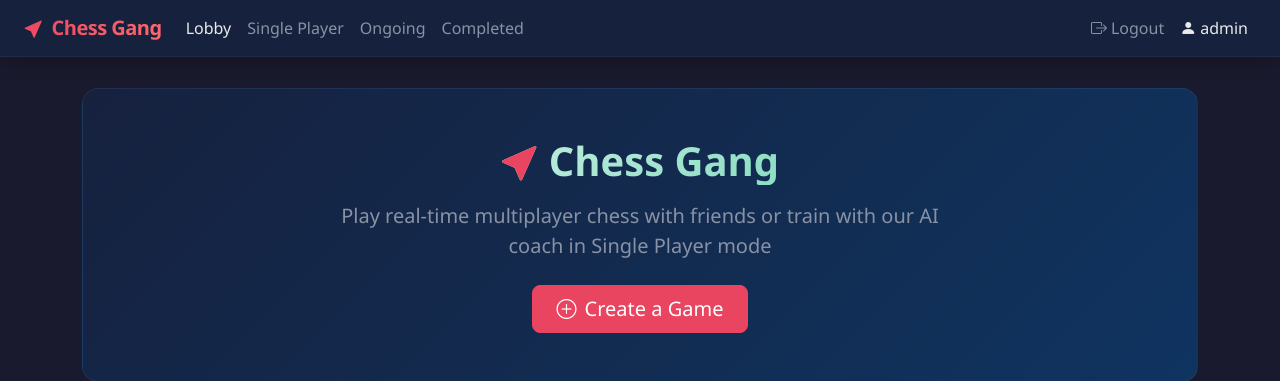
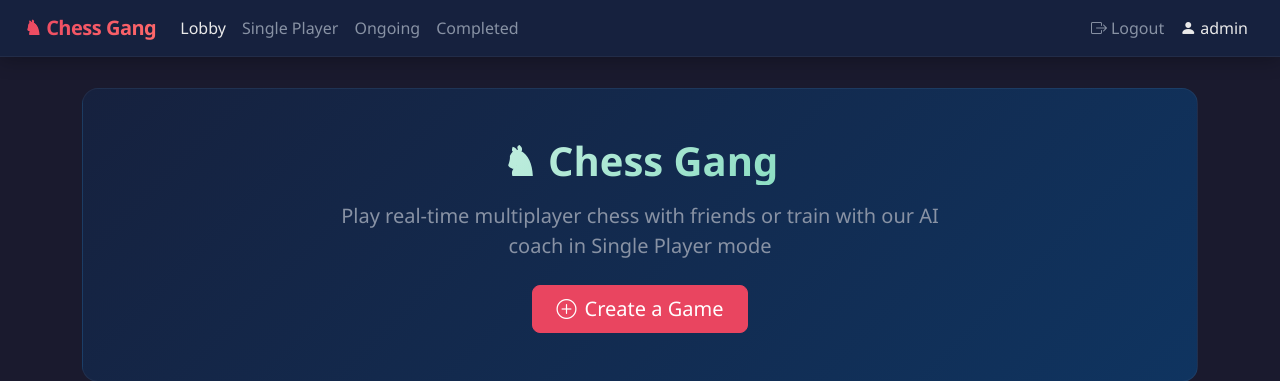
Before and after one commit to kevinjoseph61/chess, a Django app: page / in a window 1280 px wide. Shown: the top 381 px of the page. Run offline with Django 3.2, Linux system fonts and the light colour scheme; a user stored in the database is signed in; data comes from the database, SQL or seed files in the repository.

Commit message:
Replace cursor icon with chess knight piece in navbar and auth pages

```diff
--- a/game/templates/game/lobby.html
+++ b/game/templates/game/lobby.html
@@ -69,7 +69,7 @@
     <!-- Hero -->
     <div class="hero-section text-center">
       <h1 class="hero-title mb-3">
-        <i class="bi bi-cursor-fill me-2" style="-webkit-text-fill-color: var(--chess-highlight);"></i>Chess Gang
+        ♞ Chess Gang
       </h1>
       <p class="lead mb-4" style="color: var(--chess-muted); max-width: 600px; margin: 0 auto;">
         Play real-time multiplayer chess with friends or train with our AI coach in Single Player mode
--- a/game/templates/layout.html
+++ b/game/templates/layout.html
@@ -78,7 +78,7 @@
     <nav class="navbar navbar-expand-lg fixed-top">
       <div class="container-fluid px-4">
         <a class="navbar-brand" href="/">
-          <i class="bi bi-cursor-fill me-2"></i>Chess Gang
+          ♞ Chess Gang
         </a>
         <button class="navbar-toggler" type="button" data-bs-toggle="collapse" data-bs-target="#mainNav">
           <span class="navbar-toggler-icon"></span>
--- a/game/templates/registration/login.html
+++ b/game/templates/registration/login.html
@@ -61,7 +61,7 @@
       <form method="post" action="{% url 'login' %}">
         {% csrf_token %}
         <div class="text-center mb-4">
-          <i class="bi bi-cursor-fill" style="font-size: 2.5rem; color: #e94560;"></i>
+          <span style="font-size: 2.5rem;">♞</span>
           <h2 class="login-title mt-2">Chess Gang</h2>
           <p class="text-muted">Sign in to play</p>
         </div>
--- a/game/templates/registration/signup.html
+++ b/game/templates/registration/signup.html
@@ -61,7 +61,7 @@
       <form method="post" action="{% url 'register' %}">
         {% csrf_token %}
         <div class="text-center mb-4">
-          <i class="bi bi-cursor-fill" style="font-size: 2.5rem; color: #e94560;"></i>
+          <span style="font-size: 2.5rem;">♞</span>
           <h2 class="login-title mt-2">Chess Gang</h2>
           <p class="text-muted">Create your account</p>
         </div>
```
